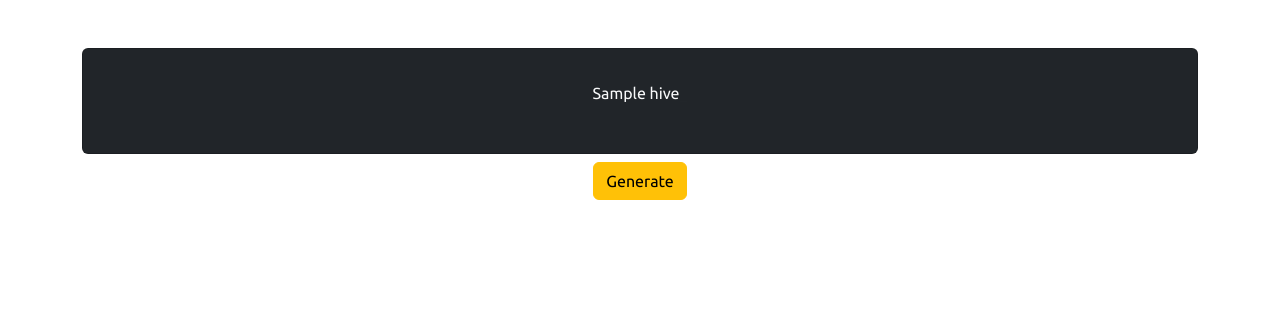
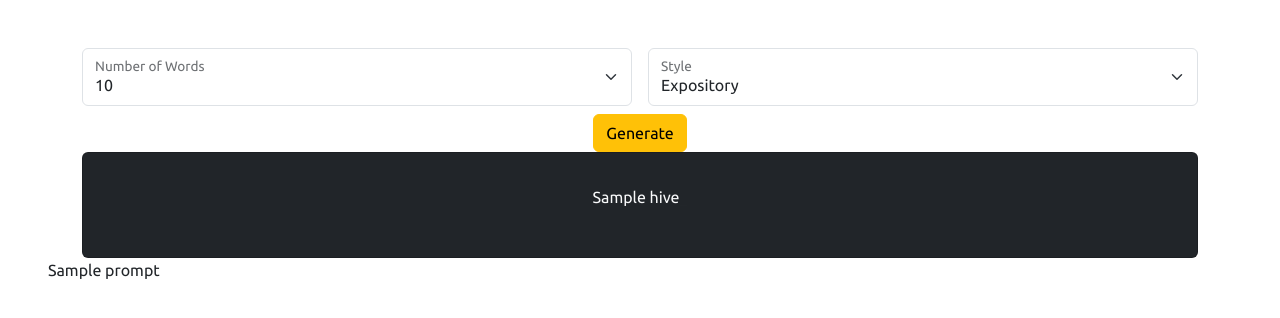
Before and after one commit to Alexanthe/language_project, a Flask app: template templates/hive.html in a window 1280 px wide. Shown: the part 56-374 px from the top of the page. Run offline with Flask 3, Linux system fonts and the light colour scheme; the template is opened without the code that fills it: most values are stand-ins (such as "Sample title", 1, 10 or a date in 2020).

Commit message:
feature: allow users to change and interact selection for the ggeneration of new fresh texts

```diff
--- a/app.py
+++ b/app.py
@@ -24,11 +24,22 @@ def contact_page():
 def hive_page():
     path = request.path
     if request.method=="POST":
+
+        # getting input from html
+        numOfWords = request.form.get("numofwords")
+        # getting input from html
+        style = request.form.get("style")
+
+        # getting word from api
         wordDict = getwordDict()
         word = getWord(wordDict)
-        hiveText = generateHive(word)
+
+        prompt = generate_prompt(word, numOfWords, style)
+        hiveText = generateHive(prompt)
+
         data = Markup(hiveText.replace(word, "<mark>"+word+"</mark>"))
-        return render_template("hive.html", currentpath = path, hive = data)
+
+        return render_template("hive.html", currentpath = path, hive = data, prompt = prompt)
     return render_template("hive.html", currentpath = path)
 
 if (__name__) == "__main__":
--- a/templates/hive.html
+++ b/templates/hive.html
@@ -5,8 +5,42 @@
 {% block content %}
 
 <section class="p-5">
+
     <div class="container">
+        <form method="post">
+            <div class="row g-3">
+
+                <div class="col">
+                    <div class="form-floating">
+                        <select class="form-select" id="floatingSelect" name="numofwords">
+                            <option value="10">10</option>
+                            <option value="25">25</option>
+                            <option value="50">50</option>
+                        </select>
+                        <label for="floatingSelect">Number of Words</label>
+                    </div>
+                </div>
+                <div class="col">
+                    <div class="form-floating">
+                        <select class="form-select" id="floatingSelect" name="style">
+                            <option value="expository ">Expository</option>
+                            <option value="narrative">Narrative</option>
+                            <option value="descriptive">Descriptive</option>
+                            <option value="persuasive">Persuasive</option>
+                        </select>
+                        <label for="floatingSelect">Style</label>
+                    </div>
+                </div>
+
+            </div>
+            <div class="text-center pt-2 ">
+
+                <input type="Submit" class="btn btn-warning" value="Generate">
+
+            </div>
+        </form>
         <div class="card bg-dark text-light">
+
             <div class="card-body">
 
                 <div id="typed-para">
@@ -17,11 +51,7 @@
             </div>
         </div>
     </div>
-    <div class="text-center pt-2 ">
-        <form method="post">
-            <input type="Submit" class="btn btn-warning" value="Generate">
-        </form>
-    </div>
+    <p>{{prompt}}</p>
 </section>
 
 <script src="static/js/hiveTyped.js"></script>
```
Also changed, not shown: beeai.py (+5 -3 lines), testing.py (+6 -4 lines).
